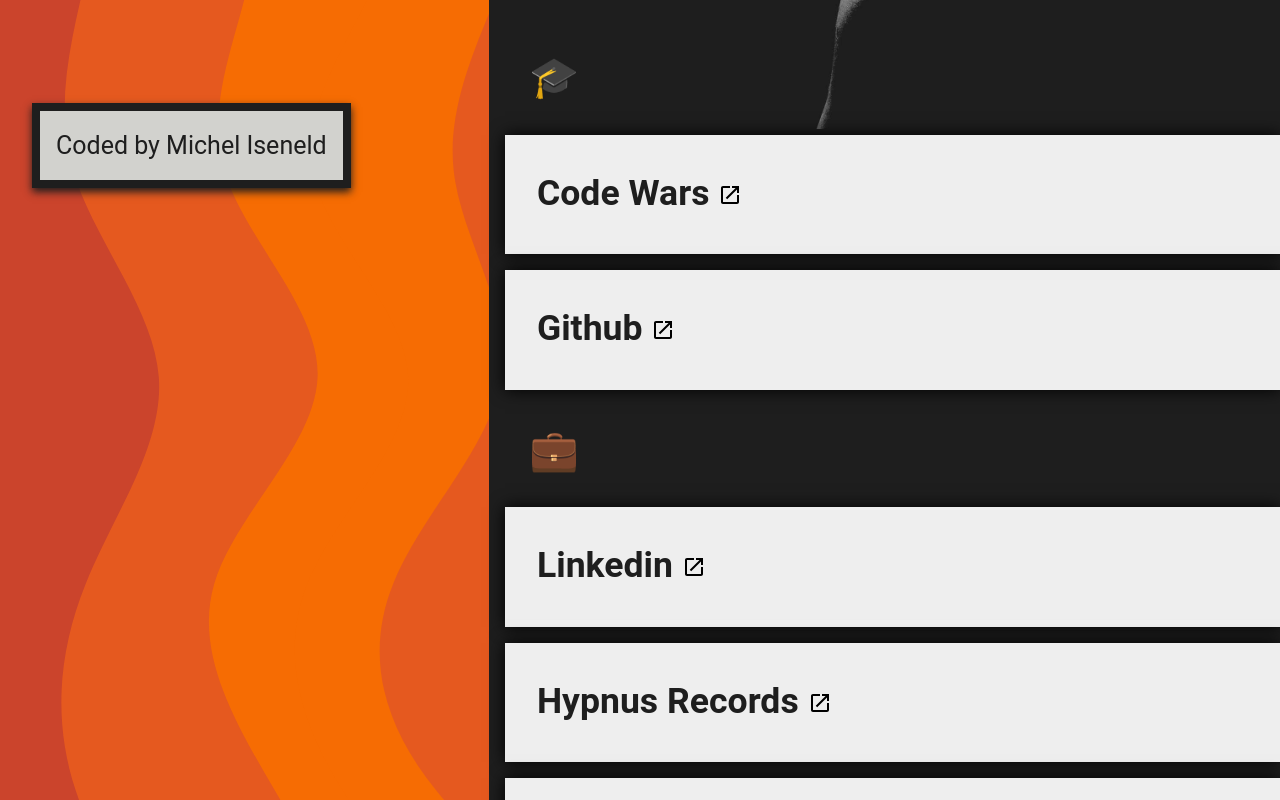
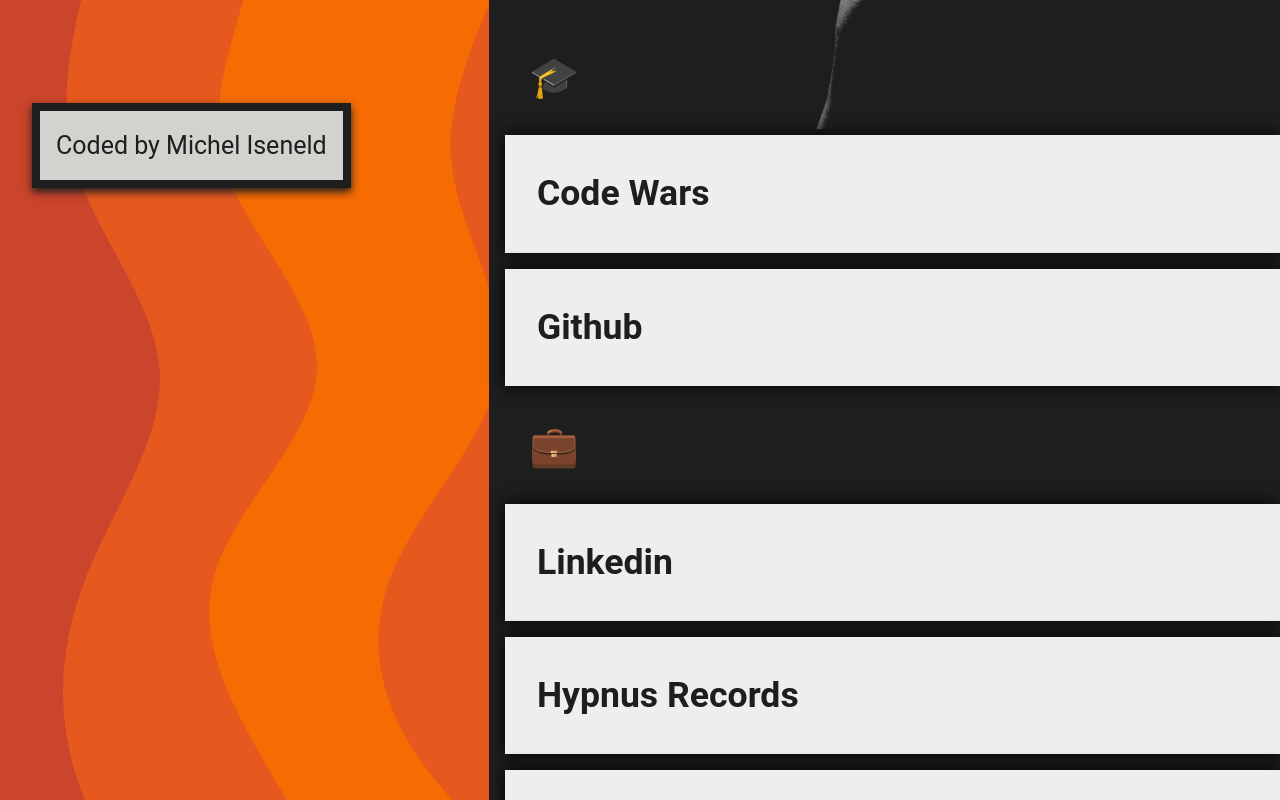
Before and after one commit to cryptovecom/portfolio-site-using-react, a React (Create React App) app: page / in a window 1280 px wide. Shown: the part 580-1380 px from the top of the page. Built offline with nearby package versions, Linux system fonts and the light colour scheme; a web font is replaced by a local one.

Commit message:
Changed link target for minimalism.

```diff
--- a/src/components/Main.js
+++ b/src/components/Main.js
@@ -54,7 +54,7 @@
                   }}
                 >
                   <h2>
-                    <a href={x.url} target="_blank" rel="noreferrer">
+                    <a href={x.url} rel="noreferrer">
                       {x.title}{" "}
                     </a>
                   </h2>
--- a/src/styles/_home-style.scss
+++ b/src/styles/_home-style.scss
@@ -55,10 +55,10 @@
         transform var(--speed-slow) cubic-bezier(0.81, 0.02, 0.92, 0.65),
         border-radius 0.2s 0.4s ease;
 
-        &[target$="_blank"]::after {
-          content: " " url('/public/images/svg/open_in_new_black_24dp.svg');
-          vertical-align: middle;
-        }
+        // &[target$="_blank"]::after {
+        //   content: " " url('/public/images/svg/open_in_new_black_24dp.svg');
+        //   vertical-align: middle;
+        // }
         &:focus,
         &:hover {
         border-radius: 1rem 0 0 1rem;
--- a/src/styles/style.css
+++ b/src/styles/style.css
@@ -686,11 +686,6 @@
   transition: transform var(--speed-slow) cubic-bezier(0.81, 0.02, 0.92, 0.65), border-radius 0.2s 0.4s ease, -webkit-transform var(--speed-slow) cubic-bezier(0.81, 0.02, 0.92, 0.65);
 }
 
-.landing-list ul li a[target$="_blank"]::after {
-  content: " " url("/public/images/svg/open_in_new_black_24dp.svg");
-  vertical-align: middle;
-}
-
 .landing-list ul li a:focus, .landing-list ul li a:hover {
   border-radius: 1rem 0 0 1rem;
   -webkit-transform: translateX(1.5em);
```
Also changed, not shown: 1 other file (tests, documents, lock files or other folders).
